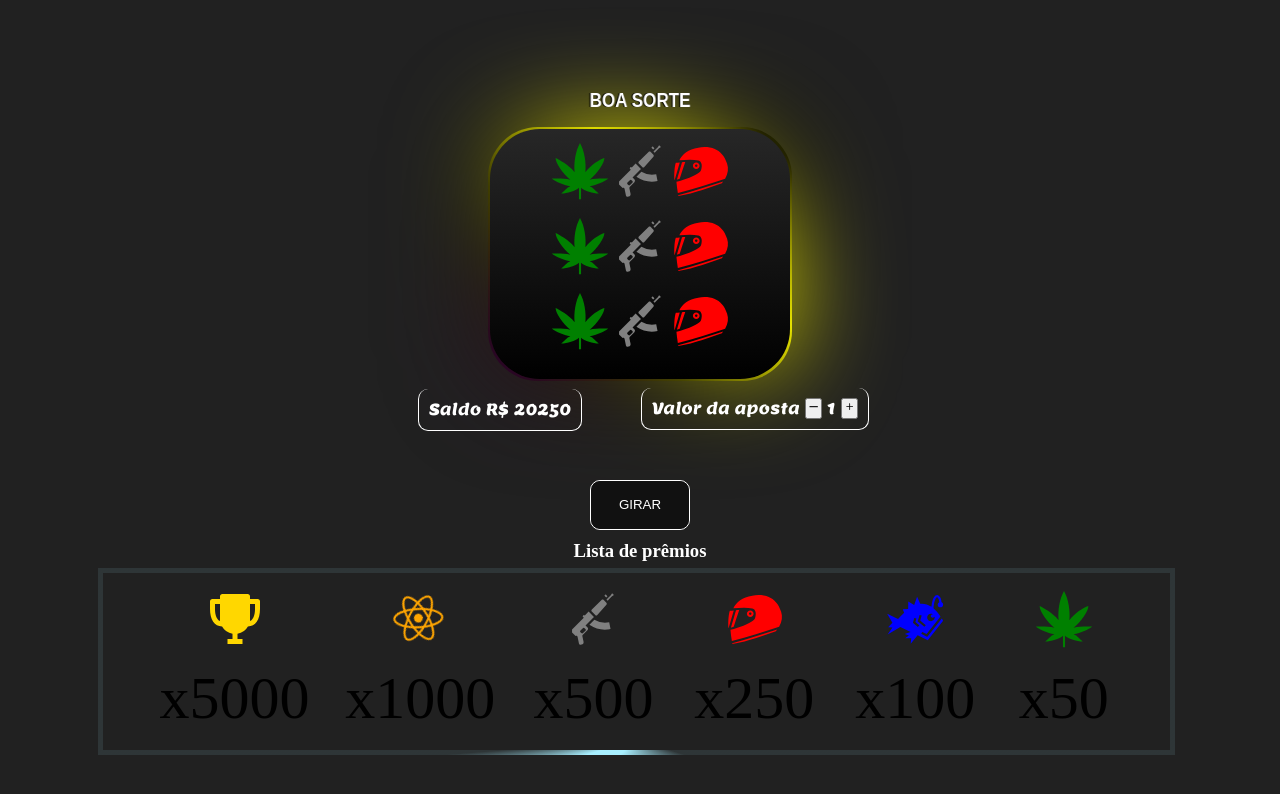
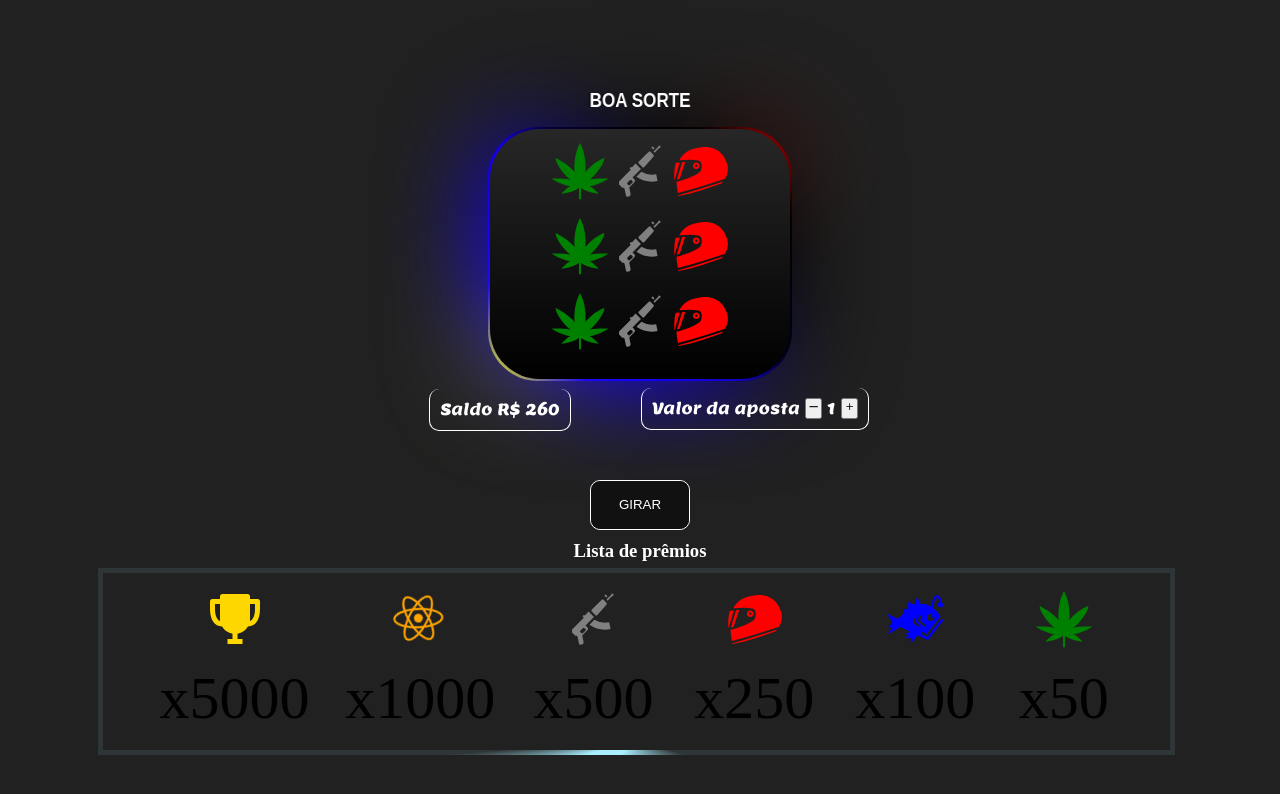
Before and after one commit to santosUlisses/caca-niquel, a React (Vite) app in the folder caca-niquel/: page / in a window 1280 px wide. Shown: the top 794 px of the page. Built offline with nearby package versions, Linux system fonts and the light colour scheme; a web font is replaced by a local one.

Commit message:
adicionando estilo

```diff
--- a/caca-niquel/src/App.css
+++ b/caca-niquel/src/App.css
@@ -35,8 +35,8 @@
   position: absolute;
   left: -2px;
   top: -2px;
-  background: linear-gradient(45deg, #000000, #ffffff, #00ff6a,#002d09, #0e0047, #290029,
-    #2c2c00, #fffb00,#000000, #51bc00);
+  background: linear-gradient(45deg, #979797, #979797, #979797, #e27800, #e27800, #e27800, #3cff00, #3cff00, #3cff00, #f2ff00, #f2ff00
+  , #f2ff00, #1500ff, #1500ff, #1500ff, #000000, #000000, #000000, #cc0000, #cc0000,#cc0000);
   background-size: 400%;
   width: calc(100% + 4px);
   height: calc(100% + 4px);
--- a/caca-niquel/src/Game.jsx
+++ b/caca-niquel/src/Game.jsx
@@ -8,7 +8,7 @@ export const Game = () => {
     const emogi = [<BiSolidTrophy color='gold' />, <BiLogoReact className='reacticone' color='orange' />, <GiAk47U color='grey' />, <GiFullMotorcycleHelmet color='red' />, <GiAnglerFish color='blue' />, <GiHemp color='green' />];
     let contEmogi = emogi.length;
 
-    const [saldo, setSaldo] = useState(20000);
+    const [saldo, setSaldo] = useState(10);
     const [aposta, setAposta] = useState(1);
     const [ganho, setGanho] = useState();
 
@@ -16,11 +16,15 @@ export const Game = () => {
     const diminuir = () => {
         if (aposta > 0) {
             setAposta(aposta - 5);
+        }else if(aposta<=0 && aposta===-4){
+            setAposta(1);
         }
     }
 
     const aumentar = () => {
-        setAposta(aposta + 5);
+        if(saldo>aposta){
+            setAposta(aposta + 5);
+        }
     }
 
     const [n, setN] = useState(5);
@@ -97,7 +101,7 @@ export const Game = () => {
     }
 
     const gerar = () => {
-        if (saldo >= aposta) {
+        if (saldo >= aposta && aposta>0) {
             setSaldo(saldo - aposta);
             setN(() => Math.floor(Math.random() * contEmogi));
             setC(() => Math.floor(Math.random() * contEmogi));
@@ -108,16 +112,15 @@ export const Game = () => {
             setH(() => Math.floor(Math.random() * contEmogi));
             setI(() => Math.floor(Math.random() * contEmogi));
             setJ(() => Math.floor(Math.random() * contEmogi));
-        } else {
+        }else {
             const msg = setTimeout(() => {
                 setErro(true);
-            }, 1000);
-            const clearMsg = () => {
+              }, 1000);
+              return () => {
                 setErro(false);
                 clearTimeout(msg);
+              }
             }
-            return clearMsg;
-        }
 
     }
 
@@ -149,7 +152,7 @@ export const Game = () => {
             setExibirLinha2(true);
             setMensagem(true);
 
-            exibirGanho(e,f,g);
+            exibirGanho(e, f, g);
 
             const linha = setTimeout(() => {
                 setExibirLinha2(false);
@@ -169,7 +172,7 @@ export const Game = () => {
             setExibirLinha3(true);
             setMensagem(true);
 
-            exibirGanho(h,i,j);
+            exibirGanho(h, i, j);
 
             const linha = setTimeout(() => {
                 setExibirLinha3(false);
@@ -189,7 +192,7 @@ export const Game = () => {
             setExibirLinha4(true);
             setMensagem(true);
 
-           exibirGanho(n,e,h);
+            exibirGanho(n, e, h);
 
             const linha = setTimeout(() => {
                 setExibirLinha4(false);
@@ -209,7 +212,7 @@ export const Game = () => {
             setExibirLinha5(true);
             setMensagem(true);
 
-            exibirGanho(c,f,i);
+            exibirGanho(c, f, i);
 
             const linha = setTimeout(() => {
                 setExibirLinha5(false);
@@ -229,7 +232,7 @@ export const Game = () => {
             setExibirLinha6(true);
             setMensagem(true);
 
-            exibirGanho(d,g,j);
+            exibirGanho(d, g, j);
 
             const linha = setTimeout(() => {
                 setExibirLinha6(false);
--- a/caca-niquel/src/index.css
+++ b/caca-niquel/src/index.css
@@ -216,8 +216,9 @@ body {
 
 .error {
   color: red;
-  margin-top: 150px;
+  margin-top: 120px;
   position: absolute;
+  font-size: 20px;
 }
 
 
```
